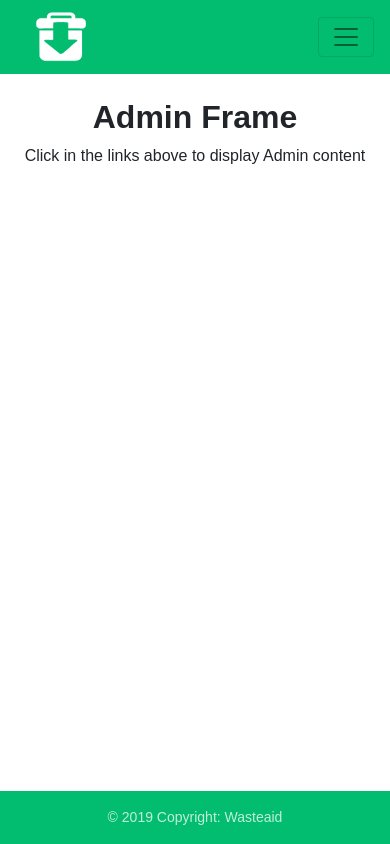
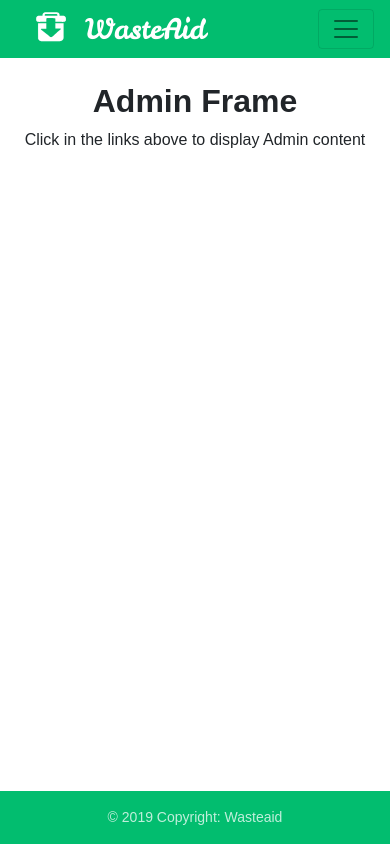
Before and after one commit to GabrielaOliveirabpt/uploading-recycling-frontend, a React app: page /admin/frame in a window 390 px wide. Built offline with nearby package versions, Linux system fonts and the light colour scheme.

Commit message:
added media queries to header logo

```diff
--- a/src/components/Header.jsx
+++ b/src/components/Header.jsx
@@ -11,13 +11,12 @@ class Header extends React.Component {
 
                     <Navbar.Brand className="pb-0 pt-0">
                         <Nav.Link className="pb-0 pt-0" href="/">
-                            <img src="../images/logo.svg" className="d-inline-block align-top m-1" width="50" height="50" alt="logo" /> &nbsp;
-                        <span className="d-sm-inline d-none text-white pl-1 specialFont">WasteAid</span>
+                            <img src="../images/logo.svg" className="d-inline-block align-top m-1 logo-image" alt="logo" /> &nbsp;
+                        <span className=" text-white pl-1 specialFont">WasteAid</span>
                         </Nav.Link>
                     </Navbar.Brand>
                     <Navbar.Toggle aria-controls="basic-navbar-nav" />
                     <Navbar.Collapse id="basic-navbar-nav" className="justify-content-end">
-
                         <Nav className="">
                             <Nav.Link className="nav-text text-grey" href="/" exact="true" activeclassname="active"><span className="pb-1 hover underline">Home</span></Nav.Link>
                             <Nav.Link className="nav-text text-grey" href="/searchArea/default" activeclassname="active"><span className="pb-1 hover underline">Search</span></Nav.Link>
--- a/src/components/HeaderAdmin.jsx
+++ b/src/components/HeaderAdmin.jsx
@@ -15,8 +15,8 @@ class HeaderAdmin extends React.Component {
 
                     <Navbar.Brand className="pb-0 pt-0">
                         <Nav.Link className="pb-0 pt-0" href="/">
-                            <img src="../images/logo.svg" className="d-inline-block align-top m-1" width="50" height="50" alt="logo" /> &nbsp;
-                        <span className="d-sm-inline d-none text-white pl-1 specialFont">WasteAid</span>
+                            <img src="../images/logo.svg" className="d-inline-block align-top m-1 logo-image" alt="logo" /> &nbsp;
+                        <span className=" text-white pl-1 specialFont">WasteAid</span>
                         </Nav.Link>
                     </Navbar.Brand>
                     <Navbar.Toggle aria-controls="basic-navbar-nav" />
--- a/src/sass/_header.scss
+++ b/src/sass/_header.scss
@@ -17,10 +17,25 @@
     font-size: 40px;
 }
 
+.logo-image {
+    width: 50px;
+    height: 50px;
+}
+
 .button-admin-header {
     background-color: #02bd6f !important;
     border: none;
 }
+@media only screen and (max-width: 392px) {
+    .logo-image {
+        width: 30px;
+        height: 30px;
+    }
+    .specialFont {
+        font-family: 'Leckerli One', cursive;
+        font-size: 28px;
+    }
+  }
 
 a:hover:not(.active) span.underline {
     // background-color: white;
```
Also changed, not shown: src/css/style.css.
